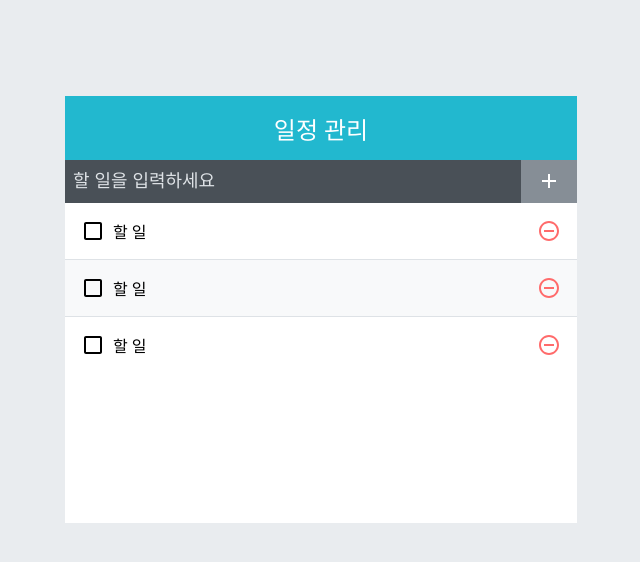
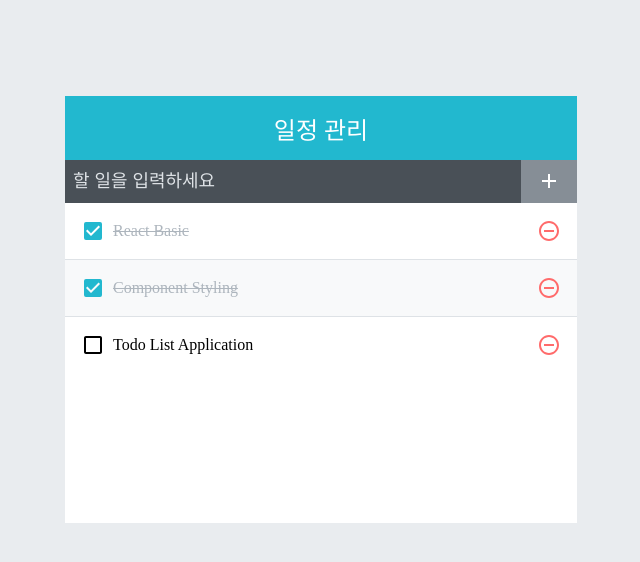
Before and after one commit to yh0921k/learning-react, a React (Create React App) app: page / in a window 1280 px wide. Shown: the top 562 px of the page, without its empty margins (319-959 px from the left). Built offline with nearby package versions, Linux system fonts and the light colour scheme.

Commit message:
[add] 10.3.1 App에서 todos 상태 사용하기

```diff
--- a/src/App.js
+++ b/src/App.js
@@ -1,13 +1,31 @@
-import React from 'react';
+import React, { useState } from 'react';
 import TodoTemplate from './todo-app/components/TodoTemplate';
 import TodoInsert from './todo-app/components/TodoInsert';
 import TodoList from './todo-app/components/TodoList';
 
 const App = () => {
+  const [todos, setTodos] = useState([
+    {
+      id: 1,
+      text: 'React Basic',
+      checked: true,
+    },
+    {
+      id: 2,
+      text: 'Component Styling',
+      checked: true,
+    },
+    {
+      id: 3,
+      text: 'Todo List Application',
+      checked: false,
+    },
+  ]);
+
   return (
     <TodoTemplate>
       <TodoInsert />
-      <TodoList />
+      <TodoList todos={todos} />
     </TodoTemplate>
   );
 };
--- a/src/todo-app/components/TodoList.js
+++ b/src/todo-app/components/TodoList.js
@@ -1,13 +1,13 @@
 import React from 'react';
+import '../styles/TodoList.scss';
 import TodoListItem from './TodoListItem';
-import '../styles/TodoList.scss';
 
-const TodoList = () => {
+const TodoList = ({ todos }) => {
   return (
     <div className="TodoList">
-      <TodoListItem />
-      <TodoListItem />
-      <TodoListItem />
+      {todos.map((todo) => (
+        <TodoListItem todo={todo} key={todo.id} />
+      ))}
     </div>
   );
 };
--- a/src/todo-app/components/TodoListItem.js
+++ b/src/todo-app/components/TodoListItem.js
@@ -1,13 +1,20 @@
 import React from 'react';
-import { MdCheckBoxOutlineBlank, MdRemoveCircleOutline } from 'react-icons/md';
+import {
+  MdCheckBox,
+  MdCheckBoxOutlineBlank,
+  MdRemoveCircleOutline,
+} from 'react-icons/md';
 import '../styles/TodoListItem.scss';
+import cn from 'classnames';
 
-const TodoListItem = () => {
+const TodoListItem = ({ todo }) => {
+  const { text, checked } = todo;
+
   return (
     <div className="TodoListItem">
-      <div className="checkbox">
-        <MdCheckBoxOutlineBlank />
-        <div className="text">할 일</div>
+      <div className={cn('checkbox', { checked })}>
+        {checked ? <MdCheckBox /> : <MdCheckBoxOutlineBlank />}
+        <div className="text">{text}</div>
       </div>
       <div className="remove">
         <MdRemoveCircleOutline />
```
